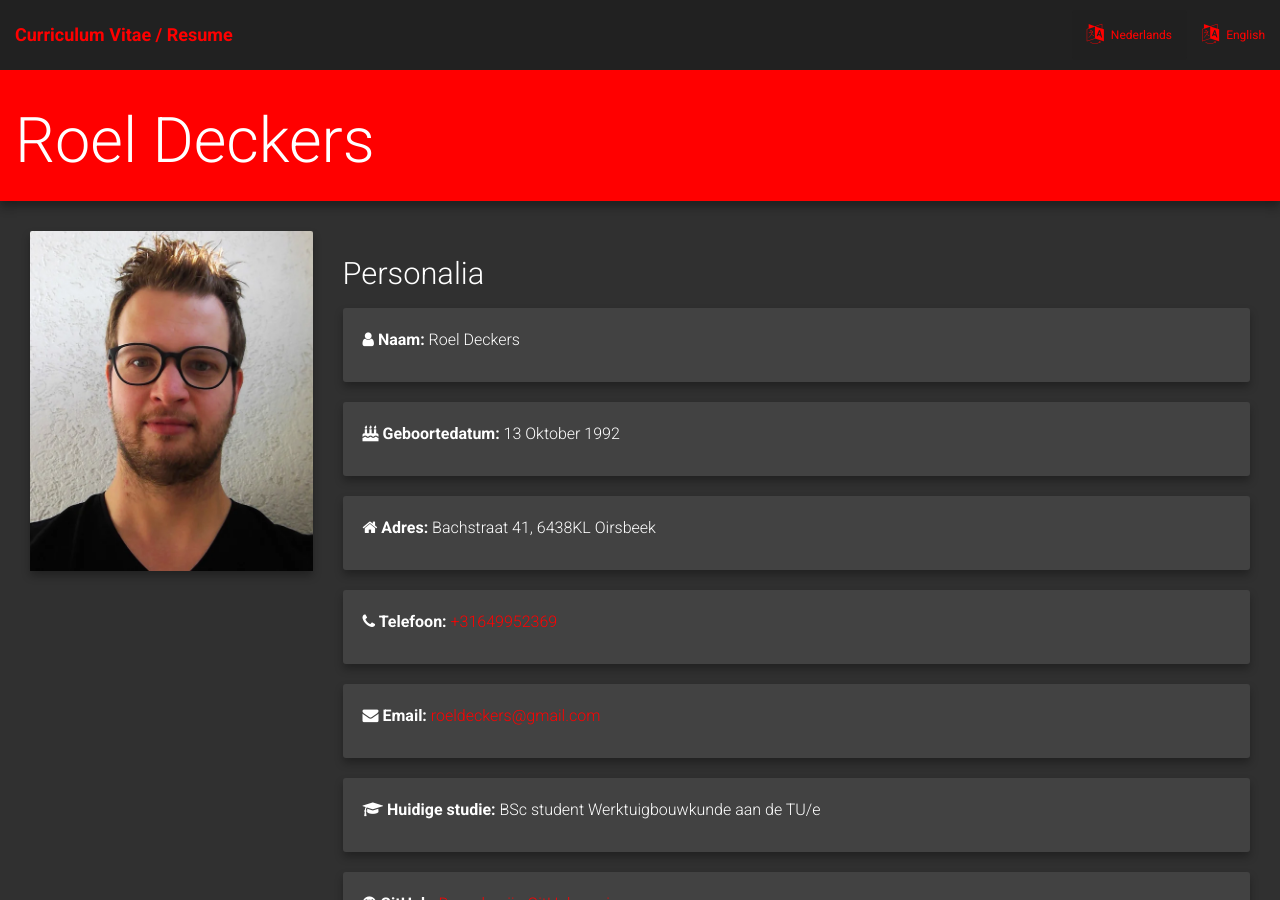
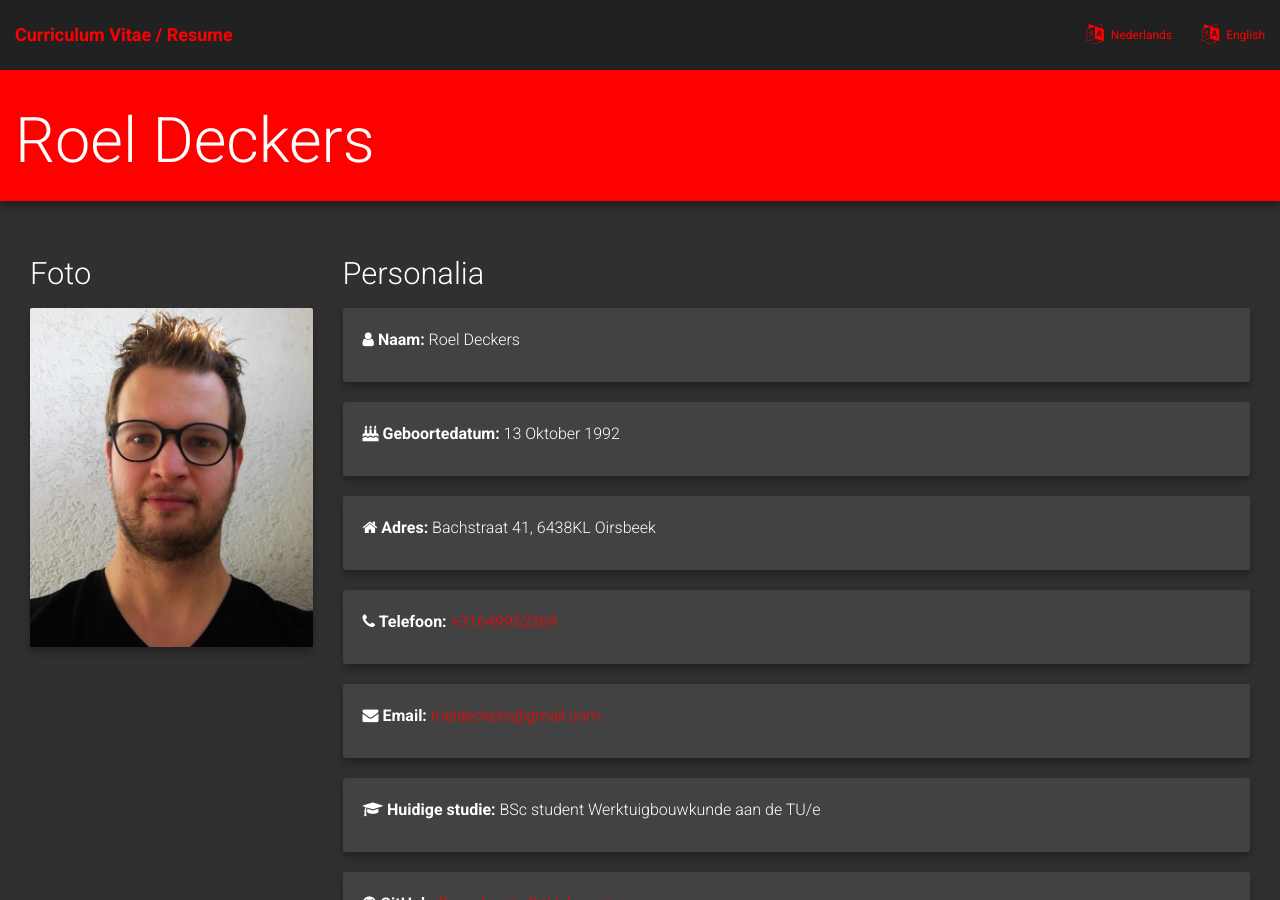
Before and after one commit to RoelD/CurriculumVitae, a Jekyll site: the page built from index.html, in a window 1280 px wide and 900 px high. Built offline with Jekyll 4.4.1, drawn with Linux system fonts in a browser that asks for light colours; nearby versions of some CDN libraries.

Commit message:
Titel boven foto

```diff
--- a/index.html
+++ b/index.html
@@ -10,6 +10,7 @@ layout: default
 
 <div class="container-fluid">
   <div class="col-sm-3">
+    <h2>Foto</h2>
     <div class="card">
       <div class="card-image">
         <img src="{{ site.baseurl }}/images/foto2.webp" alt="Foto Roel Deckers">
```
